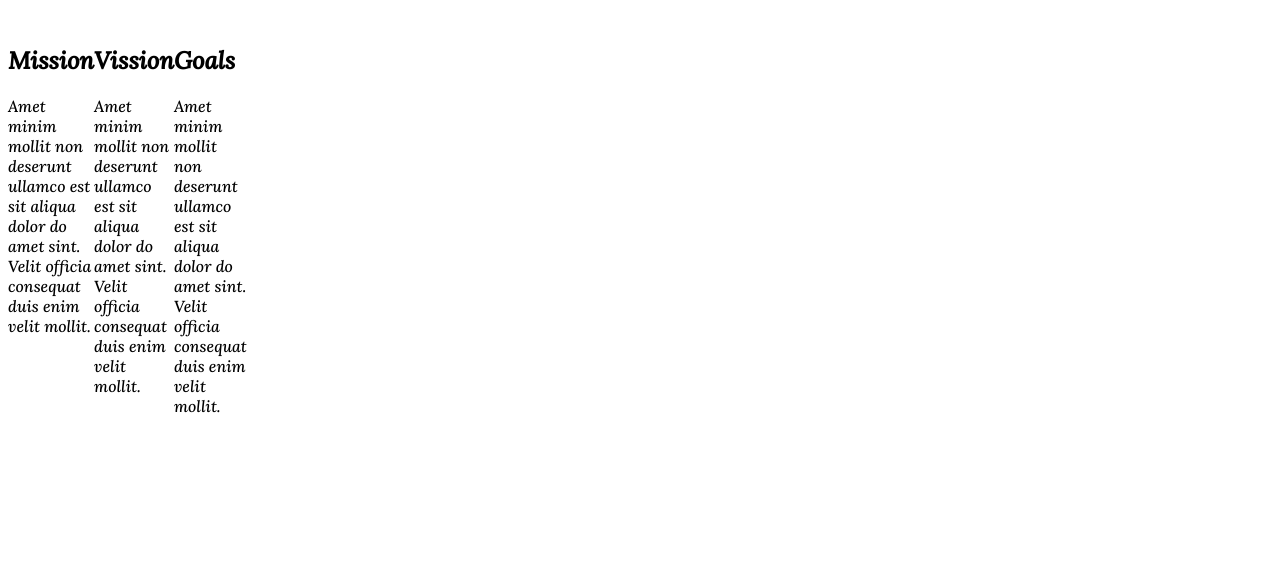
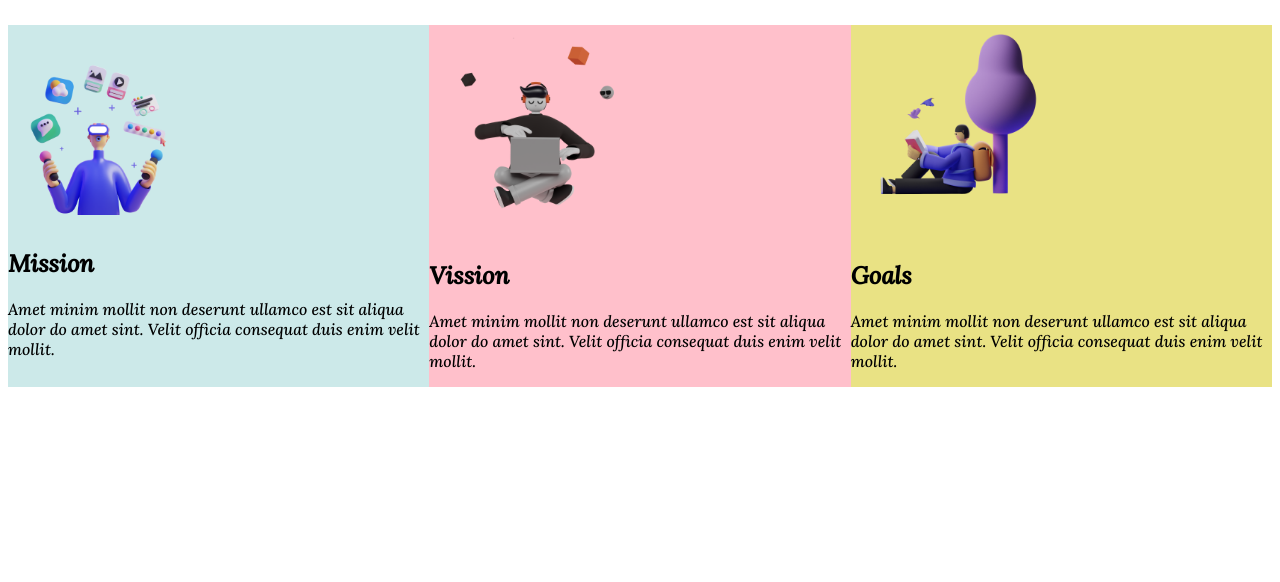
Before and after one commit to AfsanaAfsi/Assignment-one, a plain HTML site: page index.html in a window 1280 px wide. Shown: the part 632-1214 px from the top of the page. After the commit the page ends 1169 px from the top, so only its background shows below. Drawn offline with Linux system fonts and the light colour scheme.

Commit message:
second part updated

```diff
--- a/index.html
+++ b/index.html
@@ -31,9 +31,10 @@
     </section>
 
     <section class="my-mission">
-        <h1>My Mission in 2022</h1>
+        <h1>My Mission in <span class="orange-color">2022</span></h1>
         <div class="flexible-container one-third">
-            <div>
+            <div class="miss-ion">
+                <img src="images/illustrator-1.png" alt="">
                 <h2>Mission</h2>
                 <p>
                     Amet minim mollit non deserunt
@@ -42,7 +43,8 @@
                     velit mollit.
                 </p>
             </div>
-            <div>
+            <div class="viss-ion">
+                <img src="images/illustrator-2.png" alt="">
                 <h2>Vission</h2>
                 <p>
                     Amet minim mollit non deserunt
@@ -51,7 +53,8 @@
                     velit mollit.
                 </p>
             </div>
-            <div>
+            <div class="go-als">
+                <img src="images/illustrator-3.png" alt="">
                 <h2>Goals</h2>
                 <p>
                     Amet minim mollit non deserunt
--- a/style.css
+++ b/style.css
@@ -26,7 +26,17 @@ h1{
     border-radius: 5px;
 }
 .one-third{
-    width: 50px;
-
+    width: 100%;
 }
+.one-third img{
+    width: 50%;
 }
+.miss-ion{
+    background-color: rgb(204, 233, 233);
+}
+.viss-ion{
+    background-color: pink;
+}
+.go-als{
+    background-color: rgb(233, 226, 132);
+}
```
